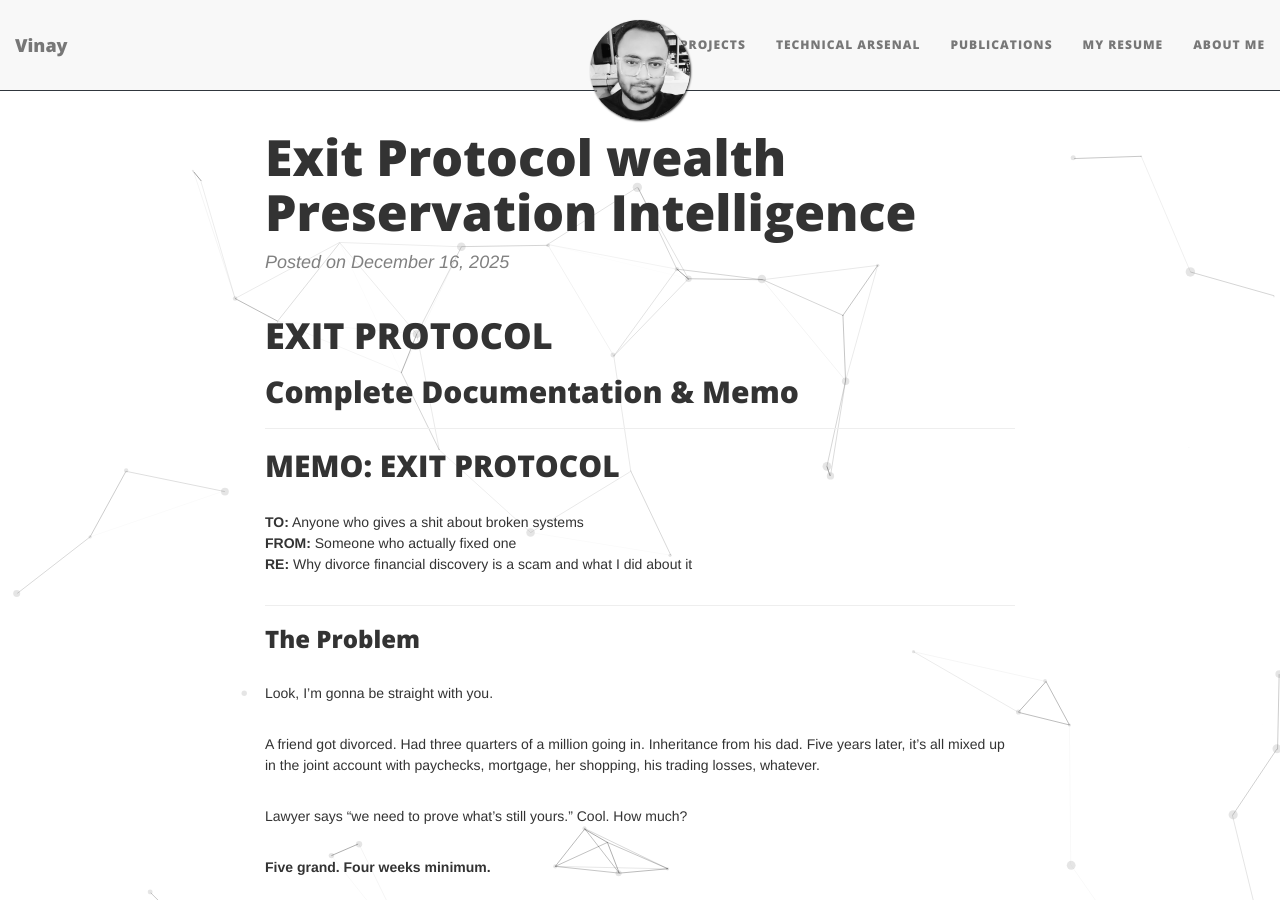
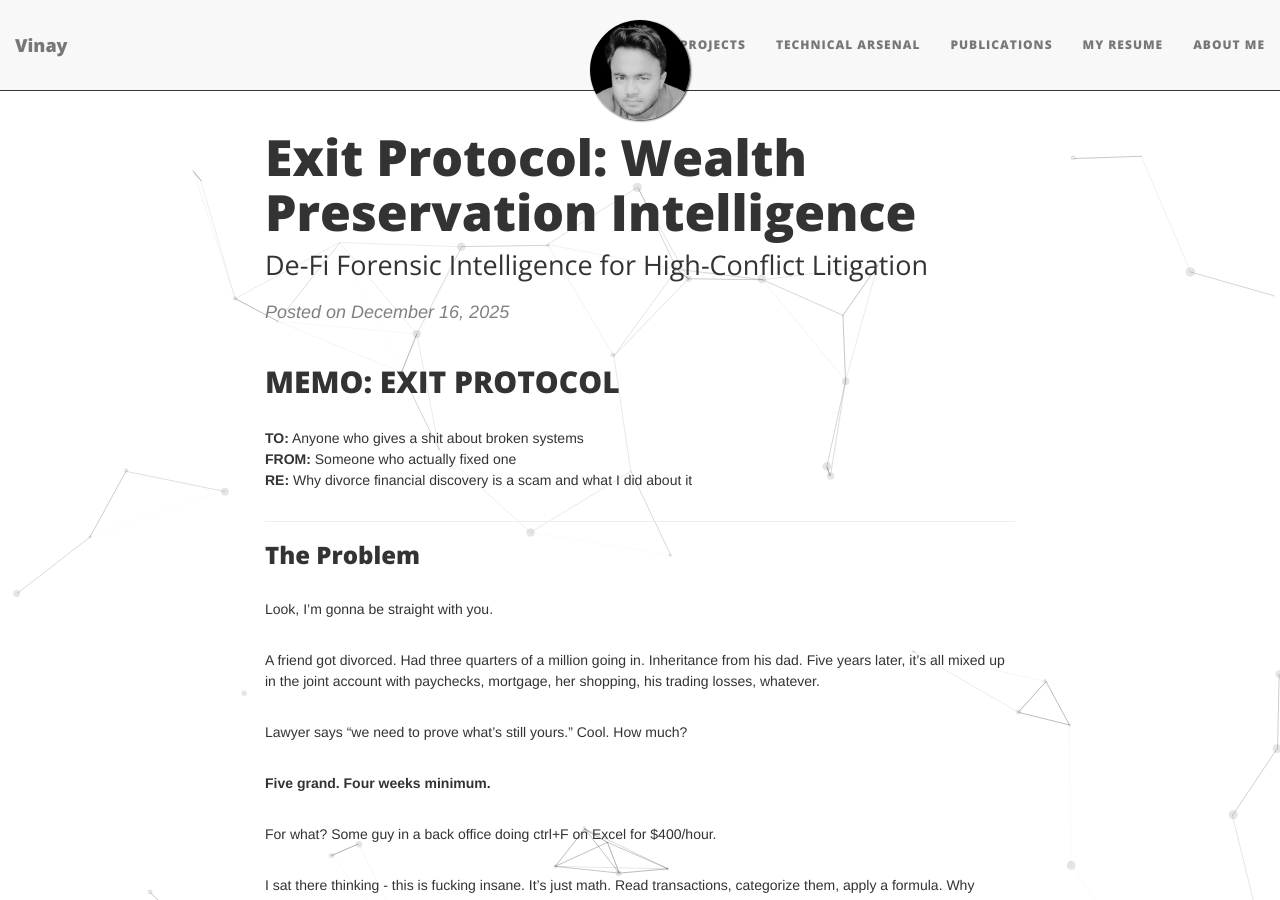
Before and after one commit to Vinaygond/Vinaygond.github.io, a Jekyll site: the page built from _posts/2025-12-16-Exit-Protocol - Wealth-Preservation-Intelligence.md, in a window 1280 px wide and 900 px high. Built offline with Jekyll 4.4.1, drawn with Linux system fonts in a browser that asks for light colours; nearby versions of some CDN libraries; comment, search, counter and statistics services are not loaded; some of the changed text lies outside the part shown.

Commit message:
fix: add missing frontmatter and image thumbnails to recent posts

```diff
--- a/_posts/2025-12-16-Exit-Protocol - Wealth-Preservation-Intelligence.md
+++ b/_posts/2025-12-16-Exit-Protocol - Wealth-Preservation-Intelligence.md
@@ -1,6 +1,10 @@
-# EXIT PROTOCOL
-## Complete Documentation & Memo
-
+---
+layout: post
+title: "Exit Protocol: Wealth Preservation Intelligence"
+subtitle: "De-Fi Forensic Intelligence for High-Conflict Litigation"
+date: 2025-12-16
+image: /img/blackimg.jpg
+tags: [forensics, finance, python, ai]
 ---
 
 ## MEMO: EXIT PROTOCOL
```
Also changed, not shown: _posts/2024-11-10-Cease-and-Desist-from-𝕏.md (+3 -0 lines), _posts/2025-11-16-how-i-engineered-a-system-that-bypass-twitter-rate-limits.md (+8 -1 lines).
